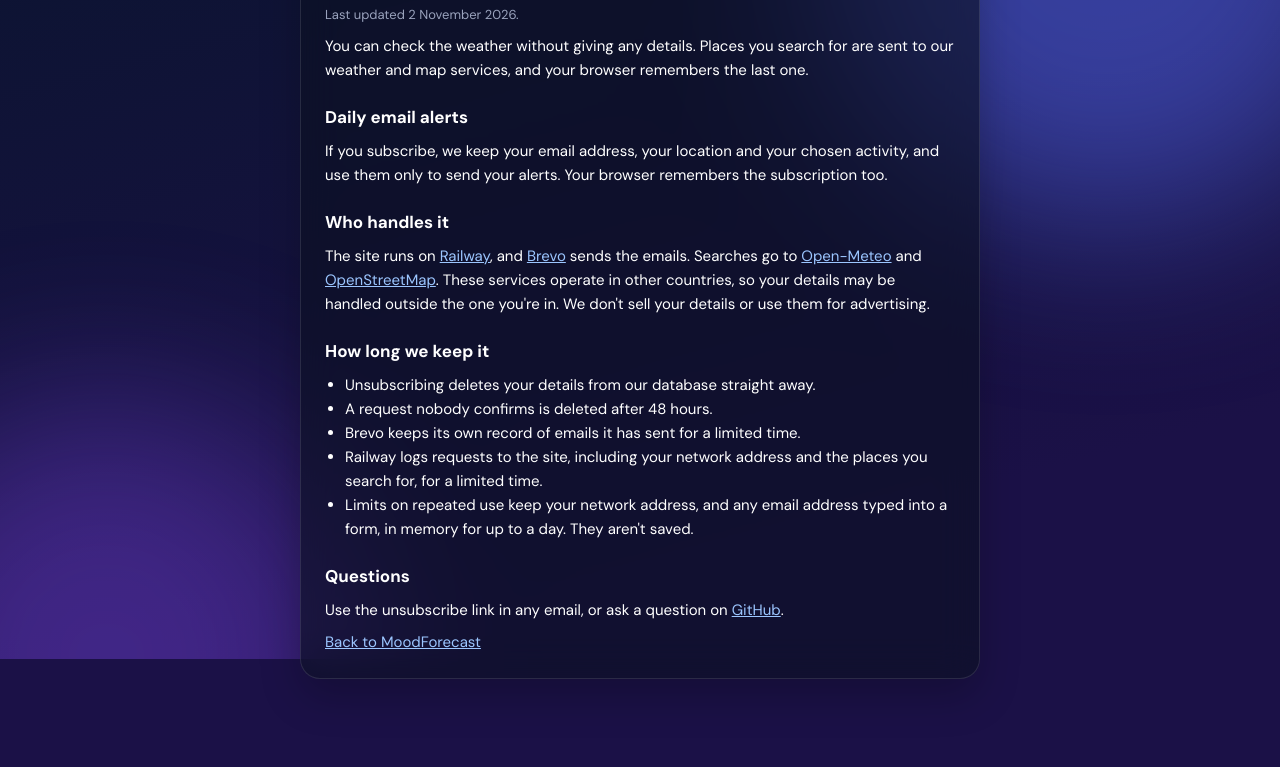
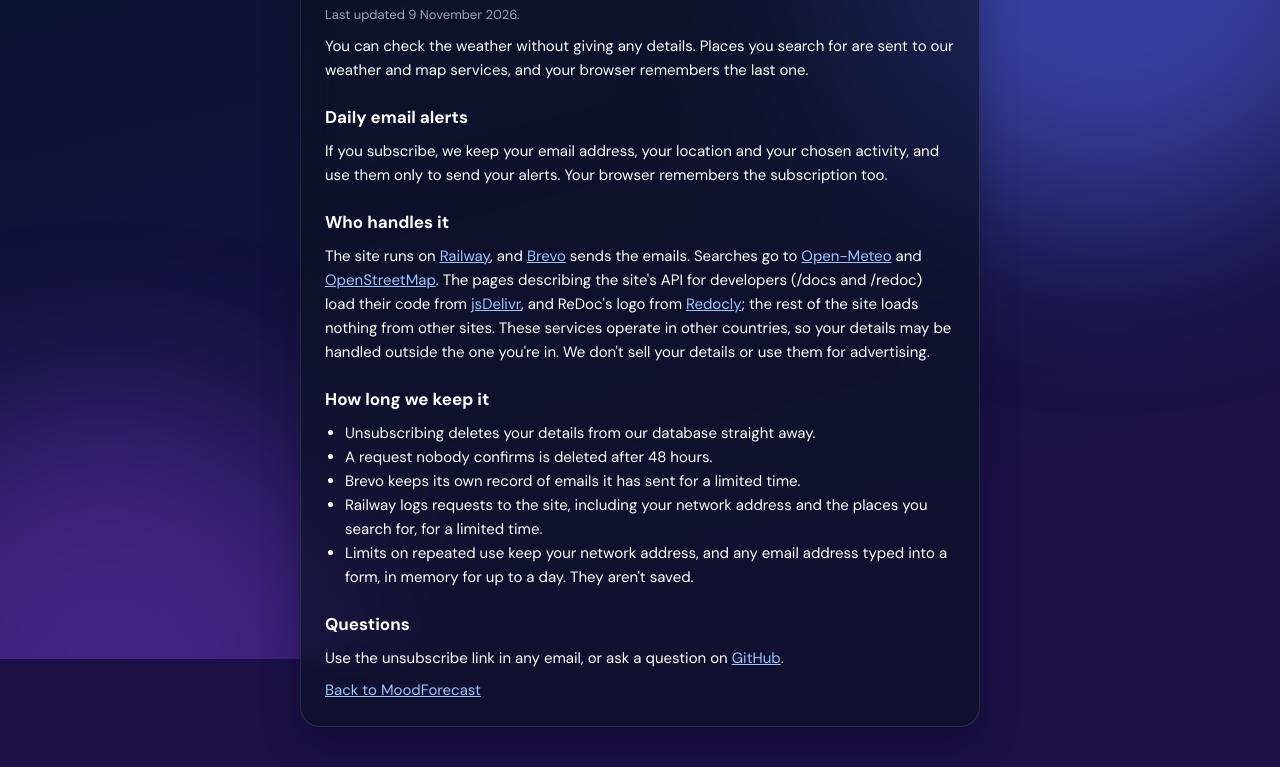
Before and after one commit to KathFK1234/moodforecast_ai, a plain HTML site: page backend/app/static/privacy.html in a window 1280 px wide. Shown: the part 141-908 px from the top of the page. Before the commit the page ends 880 px from the top, so only its background shows below. Drawn offline with Linux system fonts and the light colour scheme.

Commit message:
Name the services the API docs pages load from on the privacy page
Fixes #221

```diff
--- a/backend/app/static/privacy.html
+++ b/backend/app/static/privacy.html
@@ -35,12 +35,12 @@
     <div class="page">
         <main class="card privacy">
             <h1>Privacy</h1>
-            <p class="card-note">Last updated 2 November 2026.</p>
+            <p class="card-note">Last updated 9 November 2026.</p>
             <p>You can check the weather without giving any details. Places you search for are sent to our weather and map services, and your browser remembers the last one.</p>
             <h2>Daily email alerts</h2>
             <p>If you subscribe, we keep your email address, your location and your chosen activity, and use them only to send your alerts. Your browser remembers the subscription too.</p>
             <h2>Who handles it</h2>
-            <p>The site runs on <a href="https://railway.com/legal/privacy">Railway</a>, and <a href="https://www.brevo.com/legal/privacypolicy/">Brevo</a> sends the emails. Searches go to <a href="https://open-meteo.com/en/terms">Open-Meteo</a> and <a href="https://osmfoundation.org/wiki/Privacy_Policy">OpenStreetMap</a>. These services operate in other countries, so your details may be handled outside the one you're in. We don't sell your details or use them for advertising.</p>
+            <p>The site runs on <a href="https://railway.com/legal/privacy">Railway</a>, and <a href="https://www.brevo.com/legal/privacypolicy/">Brevo</a> sends the emails. Searches go to <a href="https://open-meteo.com/en/terms">Open-Meteo</a> and <a href="https://osmfoundation.org/wiki/Privacy_Policy">OpenStreetMap</a>. The pages describing the site's API for developers (/docs and /redoc) load their code from <a href="https://www.jsdelivr.com/terms/privacy-policy">jsDelivr</a>, and ReDoc's logo from <a href="https://redocly.com/privacy-notice">Redocly</a>; the rest of the site loads nothing from other sites. These services operate in other countries, so your details may be handled outside the one you're in. We don't sell your details or use them for advertising.</p>
             <h2>How long we keep it</h2>
             <ul>
                 <li>Unsubscribing deletes your details from our database straight away.</li>
```
Also changed, not shown: frontend/privacy.html (+2 -2 lines).
